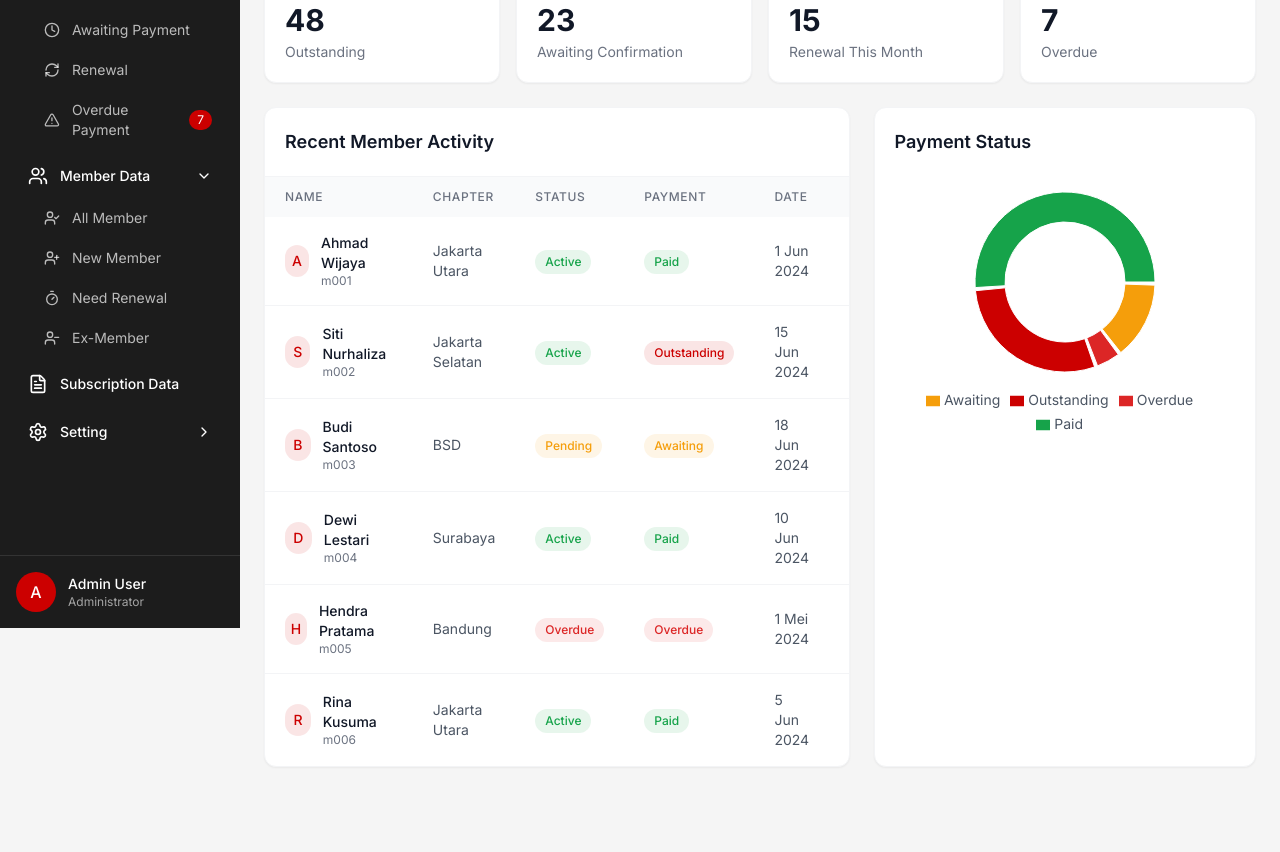
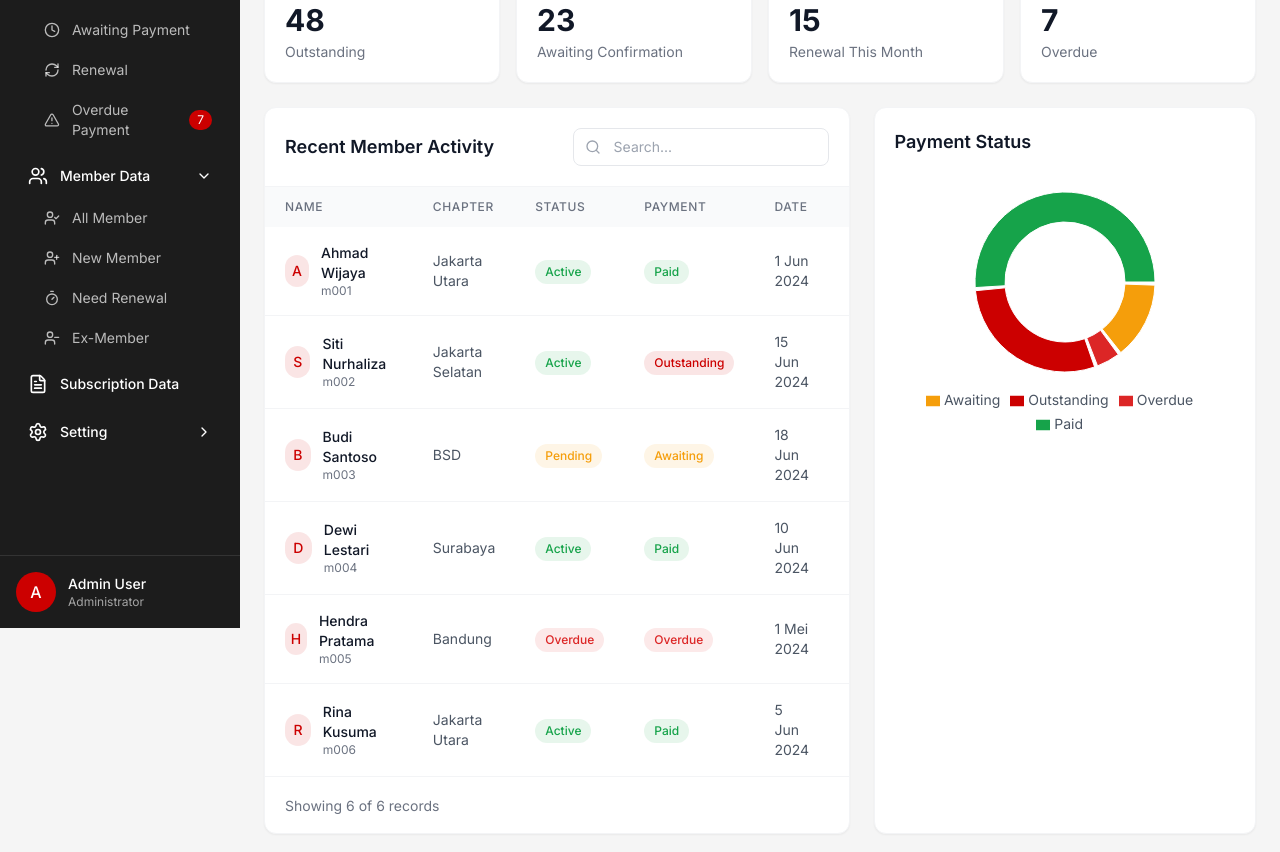
Before and after one commit to ikurniawann/bnipayment, a Next.js app: page /dashboard in a window 1280 px wide. Shown: the part 172-1024 px from the top of the page. Before the commit the page ends 963 px from the top, so only its background shows below. Built offline with nearby package versions, Linux system fonts and the light colour scheme.

Commit message:
Add search bar to MemberTable component for all pages

```diff
--- a/src/app/dashboard/awaiting/page.tsx
+++ b/src/app/dashboard/awaiting/page.tsx
@@ -19,7 +19,7 @@ export default function AwaitingPage() {
           color="amber"
         />
       </div>
-      <MemberTable data={awaitingPayments} />
+      <MemberTable data={awaitingPayments} title="Awaiting Payment" />
     </div>
   );
 }
--- a/src/app/dashboard/outstanding/page.tsx
+++ b/src/app/dashboard/outstanding/page.tsx
@@ -21,7 +21,7 @@ export default function OutstandingPage() {
           color="red"
         />
       </div>
-      <MemberTable data={outstandingPayments} />
+      <MemberTable data={outstandingPayments} title="Outstanding Payment" />
     </div>
   );
 }
--- a/src/app/dashboard/overdue/page.tsx
+++ b/src/app/dashboard/overdue/page.tsx
@@ -21,7 +21,7 @@ export default function OverduePage() {
           color="red"
         />
       </div>
-      <MemberTable data={overduePayments} />
+      <MemberTable data={overduePayments} title="Overdue Payment" />
     </div>
   );
 }
--- a/src/app/dashboard/page.tsx
+++ b/src/app/dashboard/page.tsx
@@ -54,7 +54,7 @@ export default function DashboardPage() {
       {/* Table and Chart */}
       <div className="grid grid-cols-1 lg:grid-cols-5 gap-6">
         <div className="lg:col-span-3">
-          <MemberTable data={recentRecords} />
+          <MemberTable data={recentRecords} title="Recent Member Activity" />
         </div>
         <div className="lg:col-span-2">
           <PaymentDonutChart />
--- a/src/app/dashboard/renewal/page.tsx
+++ b/src/app/dashboard/renewal/page.tsx
@@ -27,7 +27,7 @@ export default function RenewalPage() {
         status: m.status,
         paymentStatus: m.status === "Active" ? "Paid" : "Awaiting",
         date: m.joinDate,
-      }))} />
+      }))} title="Renewal This Month" />
     </div>
   );
 }
--- a/src/components/dashboard/MemberTable.tsx
+++ b/src/components/dashboard/MemberTable.tsx
@@ -1,18 +1,46 @@
 "use client";
 
-import { Eye, Pencil, Trash2 } from "lucide-react";
+import { useState } from "react";
+import { Eye, Pencil, Trash2, Search, X } from "lucide-react";
 import StatusBadge from "./StatusBadge";
 import { PaymentRecord } from "@/lib/dummy-data";
 
 interface MemberTableProps {
   data: PaymentRecord[];
+  title?: string;
 }
 
-export default function MemberTable({ data }: MemberTableProps) {
+export default function MemberTable({ data, title = "Recent Member Activity" }: MemberTableProps) {
+  const [search, setSearch] = useState("");
+
+  const filteredData = data.filter((record) =>
+    record.memberName.toLowerCase().includes(search.toLowerCase()) ||
+    record.chapter.toLowerCase().includes(search.toLowerCase()) ||
+    record.status.toLowerCase().includes(search.toLowerCase())
+  );
+
   return (
     <div className="bg-white rounded-xl shadow-sm border border-gray-100 overflow-hidden">
-      <div className="p-5 border-b border-gray-100">
-        <h3 className="text-lg font-semibold text-gray-900">Recent Member Activity</h3>
+      <div className="p-5 border-b border-gray-100 flex flex-col sm:flex-row justify-between items-start sm:items-center gap-4">
+        <h3 className="text-lg font-semibold text-gray-900">{title}</h3>
+        <div className="relative w-full sm:w-64">
+          <Search className="absolute left-3 top-1/2 -translate-y-1/2 w-4 h-4 text-gray-400" />
+          <input
+            type="text"
+            placeholder="Search..."
+            value={search}
+            onChange={(e) => setSearch(e.target.value)}
+            className="w-full pl-10 pr-10 py-2 border border-gray-200 rounded-lg text-sm focus:outline-none focus:ring-2 focus:ring-bni-primary/20"
+          />
+          {search && (
+            <button
+              onClick={() => setSearch("")}
+              className="absolute right-3 top-1/2 -translate-y-1/2 text-gray-400 hover:text-gray-600"
+            >
+              <X className="w-4 h-4" />
+            </button>
+          )}
+        </div>
       </div>
       <div className="overflow-x-auto">
         <table className="w-full">
@@ -39,7 +67,14 @@ export default function MemberTable({ data }: MemberTableProps) {
             </tr>
           </thead>
           <tbody className="divide-y divide-gray-100">
-            {data.map((record) => (
+            {filteredData.length === 0 ? (
+              <tr>
+                <td colSpan={6} className="px-5 py-8 text-center text-gray-500">
+                  No data found
+                </td>
+              </tr>
+            ) : (
+              filteredData.map((record) => (
                 <tr key={record.id} className="hover:bg-gray-50 transition-colors">
                   <td className="px-5 py-4">
                     <div className="flex items-center gap-3">
@@ -84,9 +119,13 @@ export default function MemberTable({ data }: MemberTableProps) {
                     </div>
                   </td>
                 </tr>
-            ))}
+              ))
+            )}
           </tbody>
         </table>
+      </div>
+      <div className="px-5 py-4 border-t border-gray-100">
+        <span className="text-sm text-gray-500">Showing {filteredData.length} of {data.length} records</span>
       </div>
     </div>
   );
```
Lines whose indentation alone changed are shown as unchanged.
